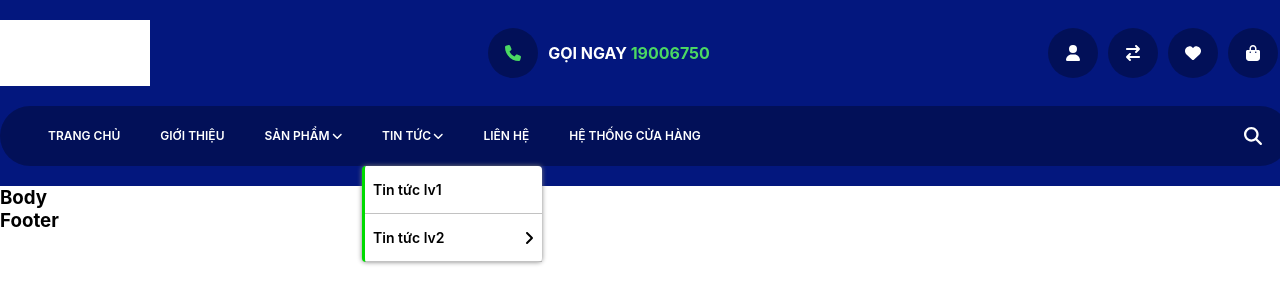
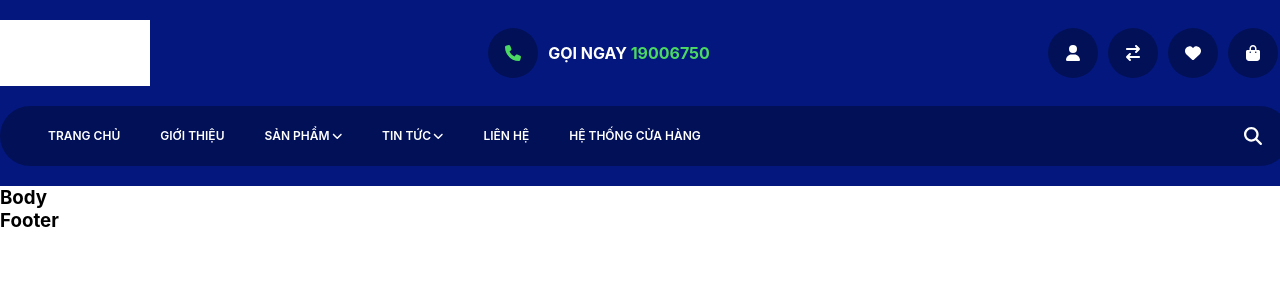
Before and after one commit to tvt987/Poogo, a React (Create React App) app: page / in a window 1280 px wide. Shown: the top 304 px of the page. Built offline with nearby package versions, Linux system fonts and the light colour scheme; grey boxes are pictures that could not be loaded.

Commit message:
First commmit 16.3

```diff
--- a/src/Components/Header/HeaderNav/HeaderNav.js
+++ b/src/Components/Header/HeaderNav/HeaderNav.js
@@ -4,6 +4,7 @@ import { SearchIcon } from '~/Static/icons/icons';
 import { FontAwesomeIcon } from '@fortawesome/react-fontawesome';
 import { faAlignLeft, faAngleDown, faAngleLeft, faAngleRight } from '@fortawesome/free-solid-svg-icons';
 import HeaderProducts from './HeaderProducts/HeaderProducts';
+import HeaderNews from './HeaderNews/HeaderNews';
 
 const cx = classNames.bind(styles);
 function HeaderNav() {
@@ -26,15 +27,7 @@ function HeaderNav() {
                             TIN TỨC
                             <FontAwesomeIcon className={cx('icon')} icon={faAngleDown}></FontAwesomeIcon>
                             <div className={cx('news-content')}>
-                                <ul>
-                                    <li>
-                                        <span>Tin tức lv1</span>
-                                    </li>
-                                    <li>
-                                        Tin tức lv2
-                                        <FontAwesomeIcon className={cx('icon')} icon={faAngleRight}></FontAwesomeIcon>
-                                    </li>
-                                </ul>
+                                <HeaderNews></HeaderNews>
                             </div>
                         </li>
                         <li className={cx('item')}>LIÊN HỆ</li>
--- a/src/Components/Header/HeaderNav/HeaderNav.module.scss
+++ b/src/Components/Header/HeaderNav/HeaderNav.module.scss
@@ -23,7 +23,7 @@
             font-size: 12px;
             &:hover {
                 background-color: rgba(42, 0, 0, 0.219);
-                color: #04ff2a;
+                color: #4bd963;
             }
             .icon {
                 margin-left: 2px;
@@ -49,32 +49,21 @@
 }
 
 .news-content {
+    display: block;
     position: absolute;
-    top: 100%;
-    left: 0;
-    background-color: var(--whiteColor);
-    color: var(--blackColor);
-    width: 180px;
-    font-size: 14px;
-    border-left: 3px solid rgb(0, 219, 0);
-    border-radius: 4px;
-    box-shadow: 0 0 5px gray;
+    background-color: black;
+    // transform: scaleY(0); /* Hiển thị nội dung với kích thước ban đầu */
+    // transform-style: preserve-3d;
+    // transition: all 0.5s ease;
+    // transform-origin: top;
 
-    li {
-        display: flex;
-        height: 48px;
-        padding: 0 8px;
-        align-items: center;
-        justify-content: space-between;
-        border-bottom: 1px solid rgba(128, 128, 128, 0.482);
-        span {
-            display: flex;
-            align-items: center;
-        }
-        .icon {
-            display: flex;
-            align-items: center;
-            font-size: 16px;
-        }
-    }
+    transform: perspective(1000px) rotate3d(1, 0, 0, -90deg); /* Ẩn nội dung ban đầu */
+    transform-origin: top;
+    transition: transform 0.5s ease-in-out;
 }
+
+.item-news:hover .news-content {
+    display: block;
+    // transform: scaleY(1); /* Ẩn nội dung khi không hover */
+    transform: perspective(1000px) rotate3d(1, 0, 0, 0deg); /* Hiển thị nội dung với hiệu ứng lật từ trên xuống */
+}
--- /dev/null
+++ b/src/Components/Header/HeaderNav/HeaderNews/HeaderNews.js
@@ -0,0 +1,137 @@
+import classNames from 'classnames/bind';
+import styles from './HeaderNews.module.scss';
+import { faAngleLeft, faAngleRight } from '@fortawesome/free-solid-svg-icons';
+import { FontAwesomeIcon } from '@fortawesome/react-fontawesome';
+import { useState } from 'react';
+
+const cx = classNames.bind(styles);
+function HeaderNews() {
+    const news = [
+        {
+            id: 1,
+            content: 'Tin tức lv1',
+            children: {},
+            isChildren: false,
+        },
+        {
+            id: 2,
+            content: 'Tin tức lv1',
+            children: {},
+            isChildren: false,
+        },
+        {
+            id: 3,
+            content: 'Tin tức lv2',
+            children: {
+                title: 'Tin tức lv2',
+                data: [
+                    {
+                        id: 1,
+                        content: 'Tin tức lv1',
+                        children: {},
+                        isChildren: false,
+                    },
+                    {
+                        id: 2,
+                        content: 'Tin tức lv3',
+                        children: {
+                            title: 'Tin tức lv3',
+                            data: [
+                                {
+                                    id: 1,
+                                    content: 'Tin tức lv1',
+                                    children: {},
+                                    isChildren: false,
+                                },
+                                {
+                                    id: 2,
+                                    content: 'Tin tức lv1',
+                                    children: {},
+                                    isChildren: false,
+                                },
+                                {
+                                    id: 3,
+                                    content: 'Tin tức lv2',
+                                    children: {},
+                                    isChildren: false,
+                                },
+                            ],
+                        },
+                        isChildren: true,
+                    },
+                    {
+                        id: 3,
+                        content: 'Tin tức lv2',
+                        children: {
+                            title: 'Tin tức lv2',
+                            data: [
+                                {
+                                    id: 1,
+                                    content: 'Tin tức lv1',
+                                },
+                                {
+                                    id: 2,
+                                    content: 'Tin tức lv1',
+                                },
+                                {
+                                    id: 3,
+                                    content: 'Tin tức lv1',
+                                },
+                            ],
+                        },
+                        isChildren: true,
+                    },
+                ],
+            },
+            isChildren: true,
+        },
+    ];
+
+    const [currentNew, setCurrentNew] = useState([...news]);
+    const [currentTitle, setCurrentTitle] = useState('');
+    const [history, setHistory] = useState([]);
+
+    const handleNew = (children) => {
+        setHistory([
+            ...history,
+            {
+                currentNew,
+                currentTitle,
+            },
+        ]);
+        setCurrentNew(children.data);
+        setCurrentTitle(children.title);
+    };
+    const handleBack = () => {
+        let arrNew = history;
+        setCurrentNew(arrNew[arrNew.length - 1].currentNew);
+        setCurrentTitle(arrNew[arrNew.length - 1].currentTitle);
+        arrNew.pop();
+        setHistory(arrNew);
+    };
+
+    return (
+        <div className={cx('news-content')}>
+            <ul>
+                <div className={cx('title')}>
+                    {currentTitle && (
+                        <i onClick={() => handleBack()}>
+                            <FontAwesomeIcon className={cx('icon-back')} icon={faAngleLeft}></FontAwesomeIcon>
+                        </i>
+                    )}
+                    {currentTitle}
+                </div>
+                {currentNew.map((item, index) => (
+                    <li key={index} onClick={item.isChildren ? () => handleNew(item.children) : null}>
+                        {item.content}
+                        {item.isChildren && (
+                            <FontAwesomeIcon className={cx('icon')} icon={faAngleRight}></FontAwesomeIcon>
+                        )}
+                    </li>
+                ))}
+            </ul>
+        </div>
+    );
+}
+
+export default HeaderNews;
--- /dev/null
+++ b/src/Components/Header/HeaderNav/HeaderNews/HeaderNews.module.scss
@@ -0,0 +1,46 @@
+.news-content {
+    position: absolute;
+    // display: none;
+    top: 100%;
+    left: 0;
+    background-color: var(--whiteColor);
+    color: var(--blackColor);
+    width: 180px;
+    font-size: 14px;
+    border-left: 3px solid #4bd963;
+    border-radius: 4px;
+    box-shadow: 0 0 5px gray;
+    .title {
+        text-align: center;
+        border-bottom: 2px solid #4bd963;
+        font-size: 16px;
+        color: #3aa64c;
+        line-height: 40px;
+        position: relative;
+        i {
+            position: absolute;
+            top: 0;
+            left: 0;
+            line-height: 40px;
+            padding: 0 14px;
+        }
+    }
+
+    li {
+        display: flex;
+        height: 48px;
+        padding: 0 8px;
+        align-items: center;
+        justify-content: space-between;
+        border-bottom: 1px solid rgba(128, 128, 128, 0.482);
+        span {
+            display: flex;
+            align-items: center;
+        }
+        .icon {
+            display: flex;
+            align-items: center;
+            font-size: 16px;
+        }
+    }
+}
```
